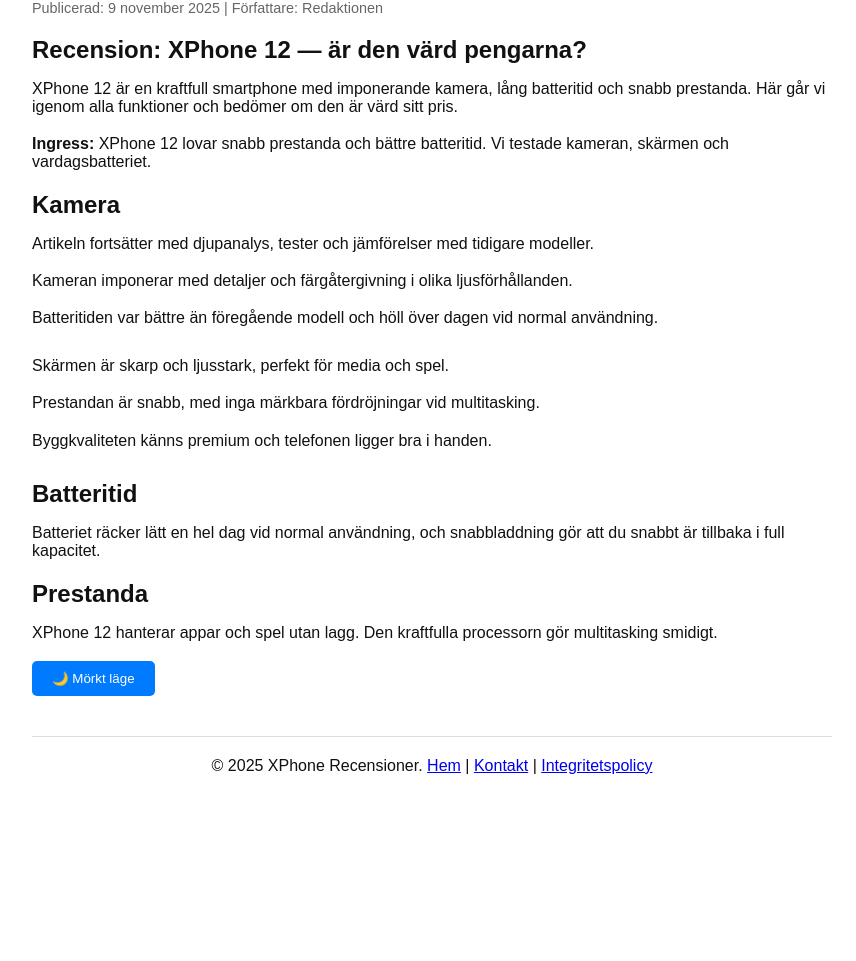
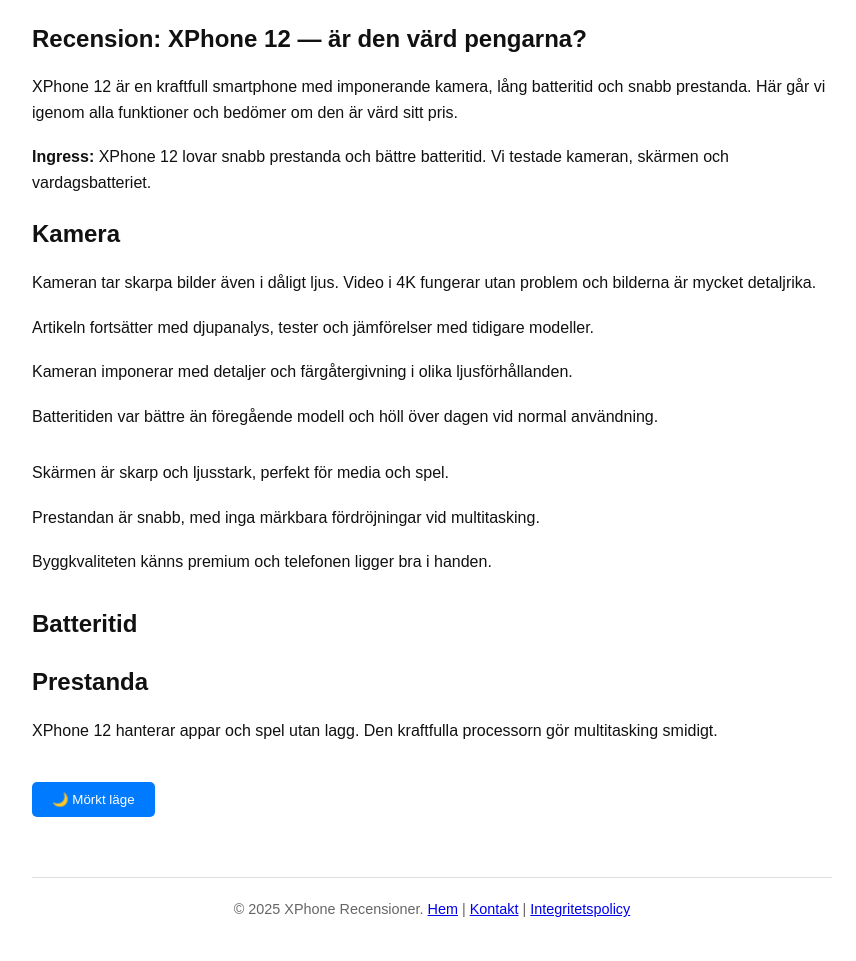
Before and after one commit to Farahnaz21/t.ex.-xphone-recension-., a plain HTML site: page index.html in a window 1280 px wide. Shown: the part 93-1054 px from the top of the page, without its empty margins (208-1064 px from the left). Before the commit the page ends 908 px from the top, so only its background shows below. Drawn offline with Linux system fonts and the light colour scheme.

Commit message:
Update index.html

```diff
--- a/index.html
+++ b/index.html
@@ -1,5 +1,5 @@
 <!DOCTYPE html>
-<html lang="sv" data-theme="light">
+<html lang="sv">
 <head>
   <meta charset="UTF-8">
   <meta name="viewport" content="width=device-width, initial-scale=1.0">
@@ -11,56 +11,76 @@
   <script async src="https://pagead2.googlesyndication.com/pagead/js/adsbygoogle.js?client=ca-pub-6329597805915914" crossorigin="anonymous"></script>
 
   <style>
+    /* Grundläggande stil */
     body {
       font-family: Arial, sans-serif;
       margin: 0;
+      padding: 0;
+      line-height: 1.6;
       background-color: #fff;
       color: #111;
       transition: background-color 0.3s, color 0.3s;
     }
+
     [data-theme="dark"] {
       background-color: #121212;
       color: #f0f0f0;
     }
-    .container { max-width: 800px; margin: 0 auto; padding: 20px; }
+
+    .container {
+      max-width: 800px;
+      margin: 0 auto;
+      padding: 20px;
+    }
+
     h1, h2 { margin-bottom: 10px; }
     .meta { color: #666; font-size: 0.9rem; margin-bottom: 20px; }
     p { margin-bottom: 1.2em; font-size: 1rem; }
+
     #themeToggle {
       display: inline-block;
       padding: 10px 20px;
+      margin: 20px 0;
+      cursor: pointer;
       background-color: #007bff;
       color: #fff;
       border: none;
-      cursor: pointer;
       border-radius: 5px;
       transition: background-color 0.3s;
     }
+
     #themeToggle:hover { background-color: #0056b3; }
+
     .ads { margin: 30px 0; text-align: center; }
+
     footer {
       text-align: center;
       padding: 20px;
+      font-size: 0.9rem;
+      color: #666;
       border-top: 1px solid #ddd;
       margin-top: 40px;
     }
+
     [data-theme="dark"] footer { border-top-color: #333; color: #aaa; }
+
     @media (max-width: 600px) {
       h2 { font-size: 1.5rem; }
       p { font-size: 0.95rem; }
+      #themeToggle { width: 100%; }
     }
   </style>
 </head>
 <body>
 <div class="container">
   <h1>Recension: XPhone 12</h1>
-    <p class="meta">Publicerad: 9 november 2025 | Författare: Redaktionen</p>
-
   <h2>Recension: XPhone 12 — är den värd pengarna?</h2>
   <p>XPhone 12 är en kraftfull smartphone med imponerande kamera, lång batteritid och snabb prestanda. Här går vi igenom alla funktioner och bedömer om den är värd sitt pris.</p>
   <p><strong>Ingress:</strong> XPhone 12 lovar snabb prestanda och bättre batteritid. Vi testade kameran, skärmen och vardagsbatteriet.</p>
 
   <h2>Kamera</h2>
+  <p>Kameran tar skarpa bilder även i dåligt ljus. Video i 4K fungerar utan problem och bilderna är mycket detaljrika.</p>
+
   <div id="article-content">
     <p>Artikeln fortsätter med djupanalys, tester och jämförelser med tidigare modeller.</p>
     <p>Kameran imponerar med detaljer och färgåtergivning i olika ljusförhållanden.</p>
@@ -71,8 +91,6 @@
   </div>
 
   <h2>Batteritid</h2>
-    <p>Batteriet räcker lätt en hel dag vid normal användning, och snabbladdning gör att du snabbt är tillbaka i full kapacitet.</p>
-
   <h2>Prestanda</h2>
   <p>XPhone 12 hanterar appar och spel utan lagg. Den kraftfulla processorn gör multitasking smidigt.</p>
 
```
Lines whose indentation alone changed are shown as unchanged.
